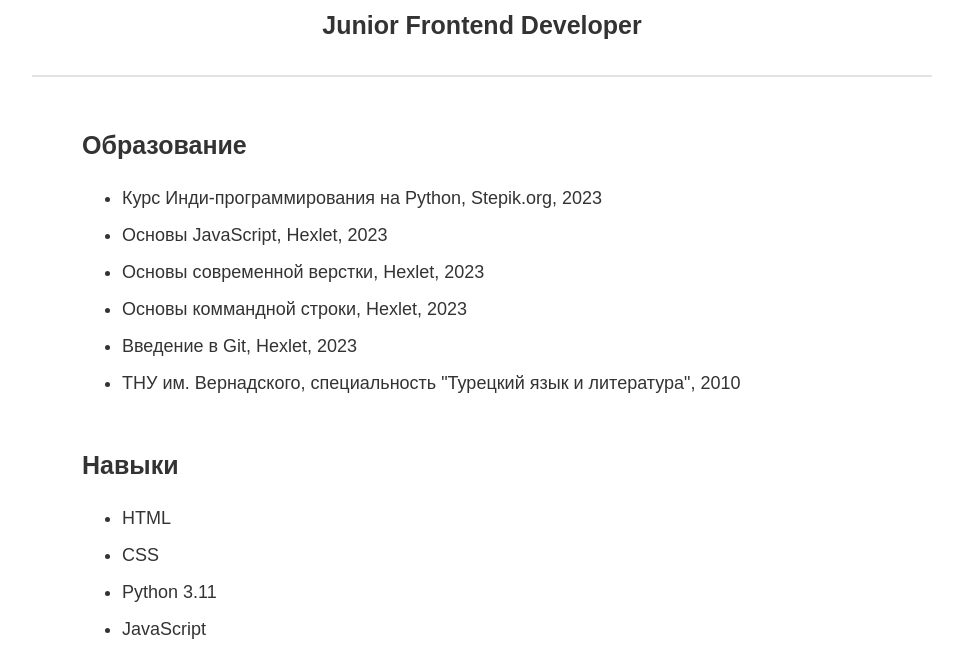
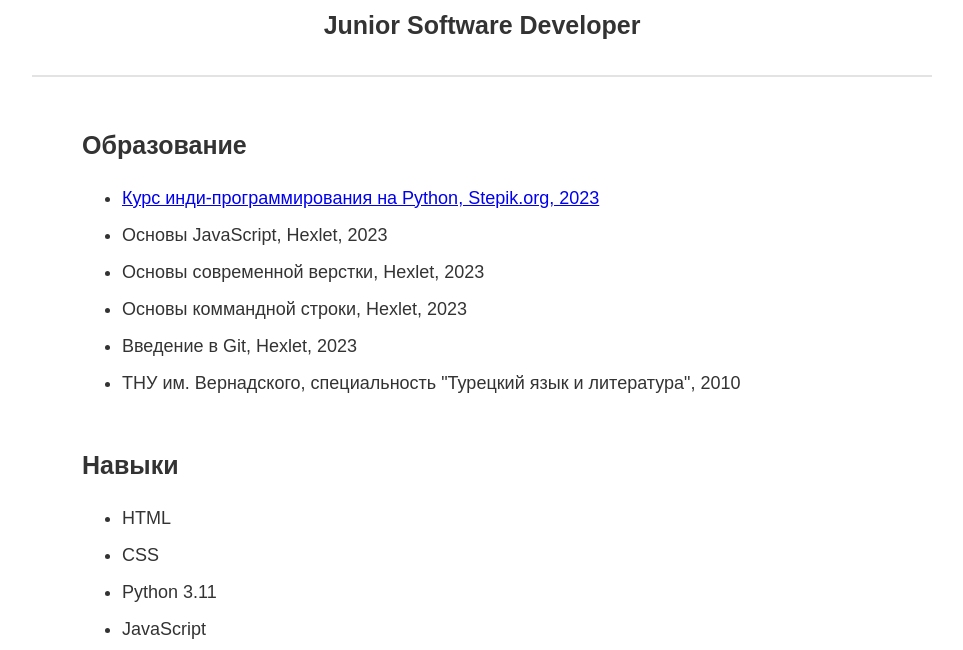
Before and after one commit to AndreyTimoshenkov/CV, a plain HTML site: page index.html in a window 1280 px wide. Shown: the part 143-793 px from the top of the page, without its empty margins (158-1121 px from the left). Drawn offline with Linux system fonts and the light colour scheme.

Commit message:
Update index.html

```diff
--- a/index.html
+++ b/index.html
@@ -14,11 +14,11 @@
   <main>
     <!-- BEGIN (write your solution here) -->
     <h1>Андрей Тимошенков</h1>
-    <h2>Junior Frontend Developer</h2>
+    <h2>Junior Software Developer</h2>
     <section>
       <h2>Образование</h2>
       <ul>
-        <li>Курс Инди-программирования на Python, Stepik.org, 2023</li>
+        <li><a href='https://stepik.org/cert/2049156' alt='Сертификат'>Курс инди-программирования на Python, Stepik.org, 2023</a></li>
         <li>Основы JavaScript, Hexlet, 2023</li>
         <li>Основы современной верстки, Hexlet, 2023</li>
         <li>Основы коммандной строки, Hexlet, 2023</li>
```
